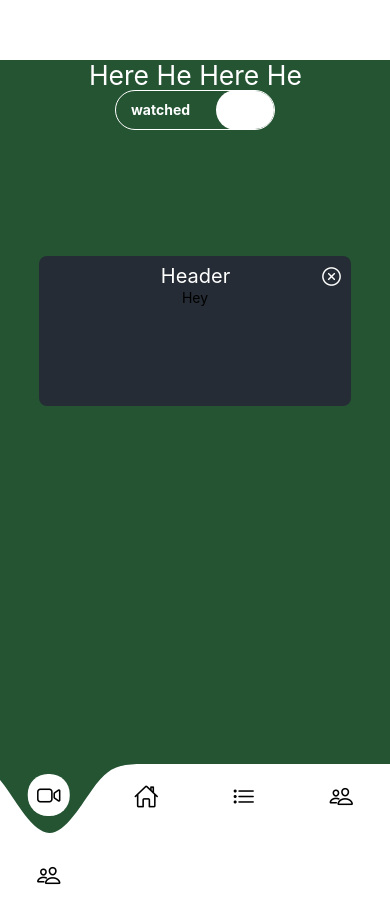
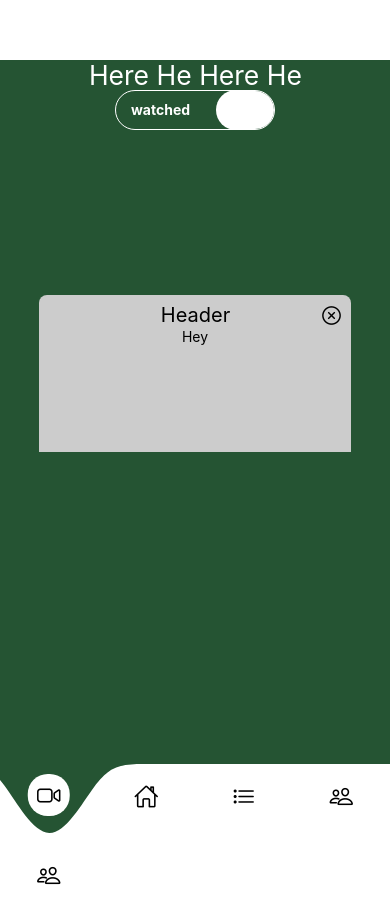
Before and after one commit to seanbb88/ReactNativeSharedUI, a React Native app: screen / in a window 390 px wide. Built offline with nearby package versions, Linux system fonts and the light colour scheme.

Commit message:
Update MiniModal.tsx

```diff
--- a/components/Modals/MiniModal.tsx
+++ b/components/Modals/MiniModal.tsx
@@ -5,13 +5,14 @@ import Iconicons from '@expo/vector-icons/Ionicons';
 
 interface MiniModalProps {
     backgroundColor?: string;
+    textColor?: string;
     header?: string;
     isOpen: boolean;
     modalContent: any;
     handleToggleModal: () => void;
 }
 
-export const MiniModal = ({ backgroundColor = '#252c35', header, isOpen, handleToggleModal, modalContent }: MiniModalProps) => {
+export const MiniModal = ({ backgroundColor = '#CCCCCC', textColor = 'black', header, isOpen, handleToggleModal, modalContent }: MiniModalProps) => {
     if (!isOpen) {
         return null;
     }
@@ -20,10 +21,10 @@ export const MiniModal = ({ backgroundColor = '#252c35', header, isOpen, handleT
         <View style={[styles.container, { backgroundColor: backgroundColor }]}>
             <View style={styles.headerContainer}>
                 <View style={styles.headerTextContainer}>
-                    {header && <Text style={styles.header}>{header}</Text>}
+                    {header && <Text style={[styles.header, { color: textColor }]}>{header}</Text>}
                 </View>
                 <TouchableOpacity style={styles.closeBtn} onPress={handleToggleModal}>
-                    <Iconicons color="white" size={23} name="close-circle-outline" />
+                    <Iconicons color={textColor} size={23} name="close-circle-outline" />
                 </TouchableOpacity>
             </View>
             <View style={styles.contentContainer}>
@@ -38,8 +39,8 @@ const styles = StyleSheet.create({
         flex: 1,
         position: 'absolute',
         width: '80%',
-        height: 150,
-        top: '50%',
+        height: 175,
+        top: '60%',
         left: '10%',
         alignItems: 'center',
         borderRadius: 8,
```
